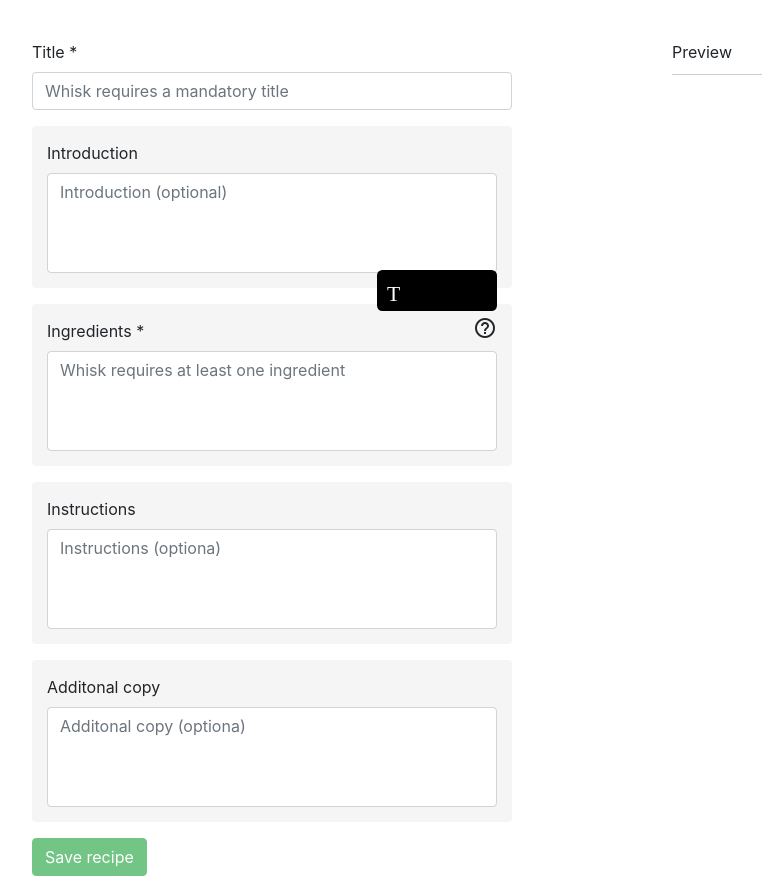
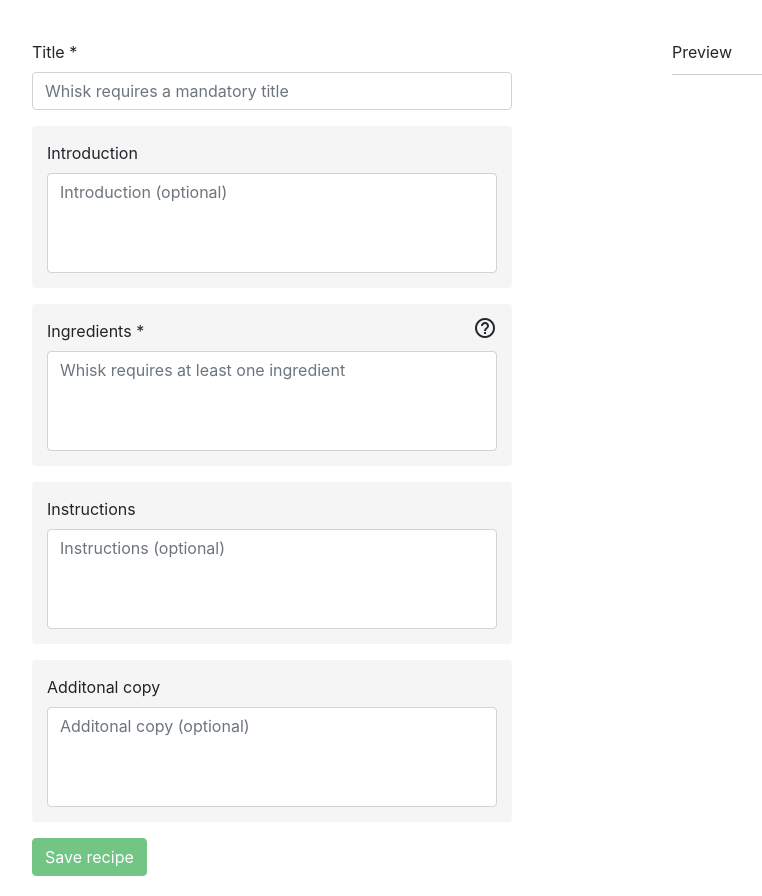
Before and after one commit to Gunzalez/recipe-builder, a React (Create React App) app: page / in a window 1280 px wide. Shown: the whole page, without its empty margins (48-810 px from the left). Built offline with nearby package versions, Linux system fonts and the light colour scheme.

Commit message:
Fixes typo, adds styling

```diff
--- a/src/containers/ListBuilder/ListBuilder.js
+++ b/src/containers/ListBuilder/ListBuilder.js
@@ -114,10 +114,12 @@ class ListBuilder extends Component {
                                 placeholder={'Whisk requires at least one ingredient '}
                                 content={ingredients}></textarea>
 
-                            <i className="material-icons">
-                                help_outline
+                            <div className={'help'}>
+                                <i className="material-icons">
+                                    help_outline
+                                </i>
                                 <span>This are instructions</span>
-                            </i>
+                            </div>
                         </fieldset>
                     </div>
 
@@ -129,7 +131,7 @@ class ListBuilder extends Component {
                                 className='form-control instructions'
                                 data-type={'list'}
                                 name={'instructions'}
-                                placeholder={'Instructions (optiona)'}
+                                placeholder={'Instructions (optional)'}
                                 content={instructions}></textarea>
                         </fieldset>
                     </div>
@@ -141,7 +143,7 @@ class ListBuilder extends Component {
                                 id={'additonal'}
                                 className='form-control'
                                 name={'additonal'}
-                                placeholder={'Additonal copy (optiona)'}
+                                placeholder={'Additonal copy (optional)'}
                                 onKeyDown={keyDownHandler}
                                 content={addtional}></textarea>
                         </fieldset>
--- a/src/index.css
+++ b/src/index.css
@@ -33,14 +33,14 @@ fieldset {
   position: relative;
 }
 
-fieldset > i {
+fieldset .help {
   position: absolute;
   top: 12px;
   right: 15px;
   cursor: pointer;
 }
 
-fieldset > i span {
+fieldset .help span {
   position: absolute;
   right: 0;
   bottom: 120%;
@@ -49,10 +49,15 @@ fieldset > i span {
   display: inline-block;
   padding: 10px;
   line-height: 100%;
-  width: 120px;
+  width: 160px;
   font-size: 0.9em;
   border-radius: 0.25em;
   cursor: text;
+  display: none;
+}
+
+fieldset .help:focus span {
+  display: block;
 }
 
 
```
